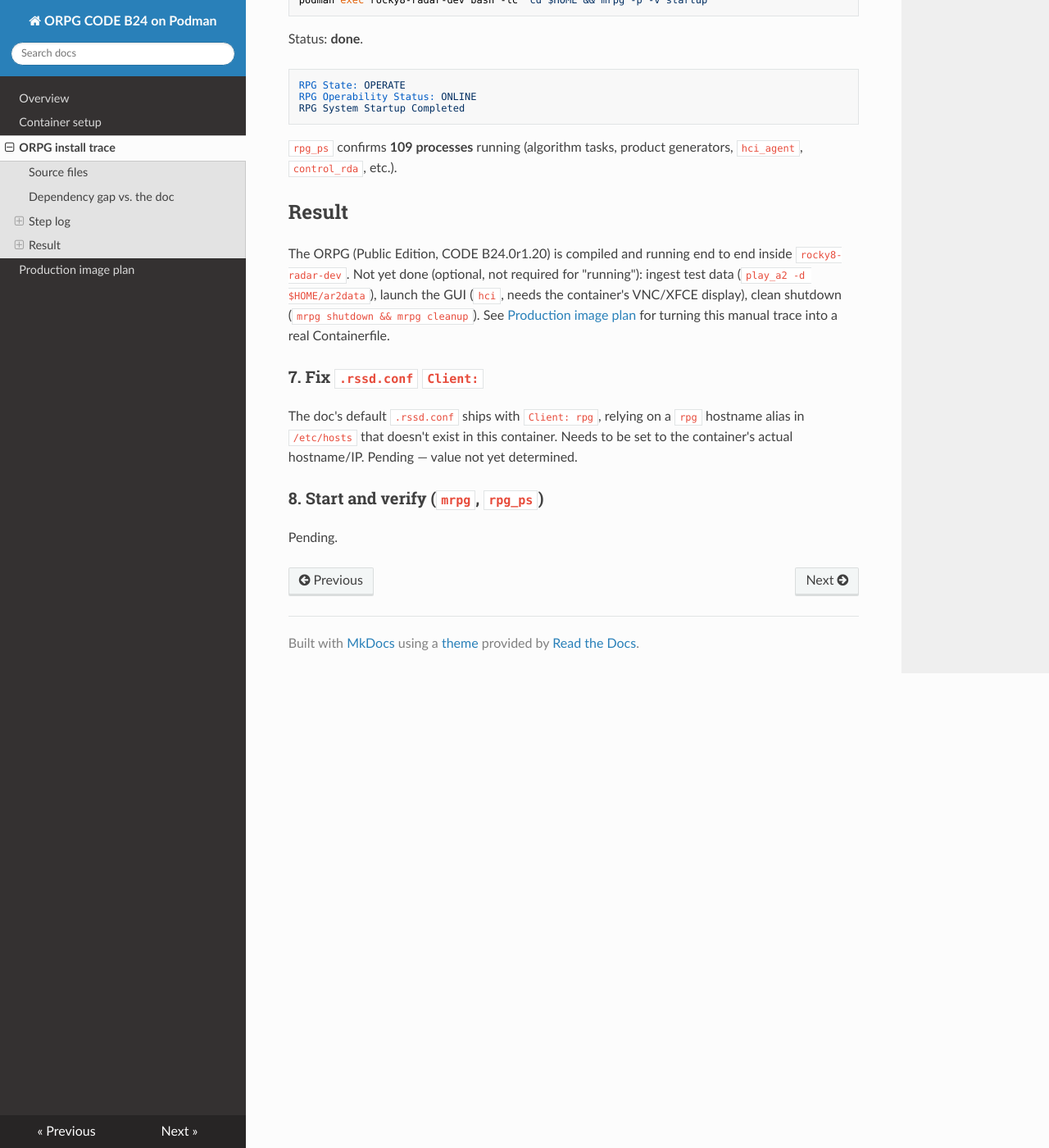
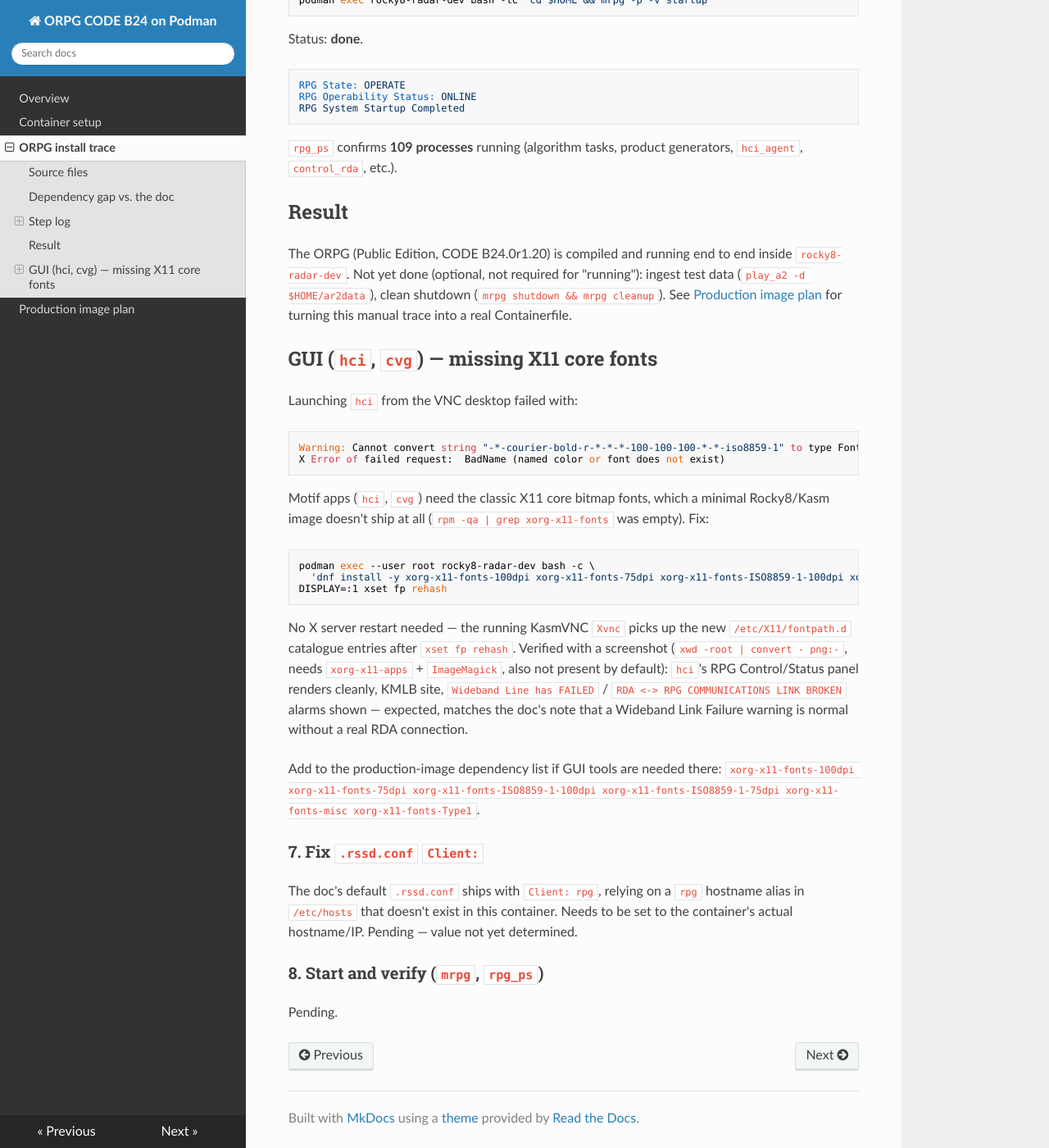
Before and after one commit to vladimir1284/radar-orpg-dev, an MkDocs documentation site: the page built from docs/orpg-install.md, in a window 1280 px wide and 1400 px high, scrolled down 3969 px. Shown: the whole window at 82% size. Built offline with MkDocs 1.6.1, drawn with Linux system fonts in a browser that asks for light colours; nearby versions of some CDN libraries.

Commit message:
Document hci/cvg X11 core font gap, verify GUI with screenshot
Motif apps need xorg-x11-fonts-* packages a minimal Rocky8 image
doesn't ship; xset fp rehash picks them up without restarting Xvnc.
Confirmed hci renders correctly via xwd+ImageMagick screenshot.

````diff
--- a/docs/orpg-install.md
+++ b/docs/orpg-install.md
@@ -157,7 +157,28 @@ RPG System Startup Completed
 
 ## Result
 
-The ORPG (Public Edition, CODE B24.0r1.20) is compiled and running end to end inside `rocky8-radar-dev`. Not yet done (optional, not required for "running"): ingest test data (`play_a2 -d $HOME/ar2data`), launch the GUI (`hci`, needs the container's VNC/XFCE display), clean shutdown (`mrpg shutdown && mrpg cleanup`). See [Production image plan](production-image.md) for turning this manual trace into a real Containerfile.
+The ORPG (Public Edition, CODE B24.0r1.20) is compiled and running end to end inside `rocky8-radar-dev`. Not yet done (optional, not required for "running"): ingest test data (`play_a2 -d $HOME/ar2data`), clean shutdown (`mrpg shutdown && mrpg cleanup`). See [Production image plan](production-image.md) for turning this manual trace into a real Containerfile.
+
+## GUI (`hci`, `cvg`) — missing X11 core fonts
+
+Launching `hci` from the VNC desktop failed with:
+
+```
+Warning: Cannot convert string "-*-courier-bold-r-*-*-*-100-100-100-*-*-iso8859-1" to type FontStruct
+X Error of failed request:  BadName (named color or font does not exist)
+```
+
+Motif apps (`hci`, `cvg`) need the classic X11 core bitmap fonts, which a minimal Rocky8/Kasm image doesn't ship at all (`rpm -qa | grep xorg-x11-fonts` was empty). Fix:
+
+```bash
+podman exec --user root rocky8-radar-dev bash -c \
+  'dnf install -y xorg-x11-fonts-100dpi xorg-x11-fonts-75dpi xorg-x11-fonts-ISO8859-1-100dpi xorg-x11-fonts-ISO8859-1-75dpi xorg-x11-fonts-misc xorg-x11-fonts-Type1'
+DISPLAY=:1 xset fp rehash
+```
+
+No X server restart needed — the running KasmVNC `Xvnc` picks up the new `/etc/X11/fontpath.d` catalogue entries after `xset fp rehash`. Verified with a screenshot (`xwd -root | convert - png:-`, needs `xorg-x11-apps` + `ImageMagick`, also not present by default): `hci`'s RPG Control/Status panel renders cleanly, KMLB site, `Wideband Line has FAILED` / `RDA <-> RPG COMMUNICATIONS LINK BROKEN` alarms shown — expected, matches the doc's note that a Wideband Link Failure warning is normal without a real RDA connection.
+
+Add to the production-image dependency list if GUI tools are needed there: `xorg-x11-fonts-100dpi xorg-x11-fonts-75dpi xorg-x11-fonts-ISO8859-1-100dpi xorg-x11-fonts-ISO8859-1-75dpi xorg-x11-fonts-misc xorg-x11-fonts-Type1`.
 
 ### 7. Fix `.rssd.conf` `Client:`
 
````
Also changed, not shown: docs/production-image.md (+2 -0 lines).
